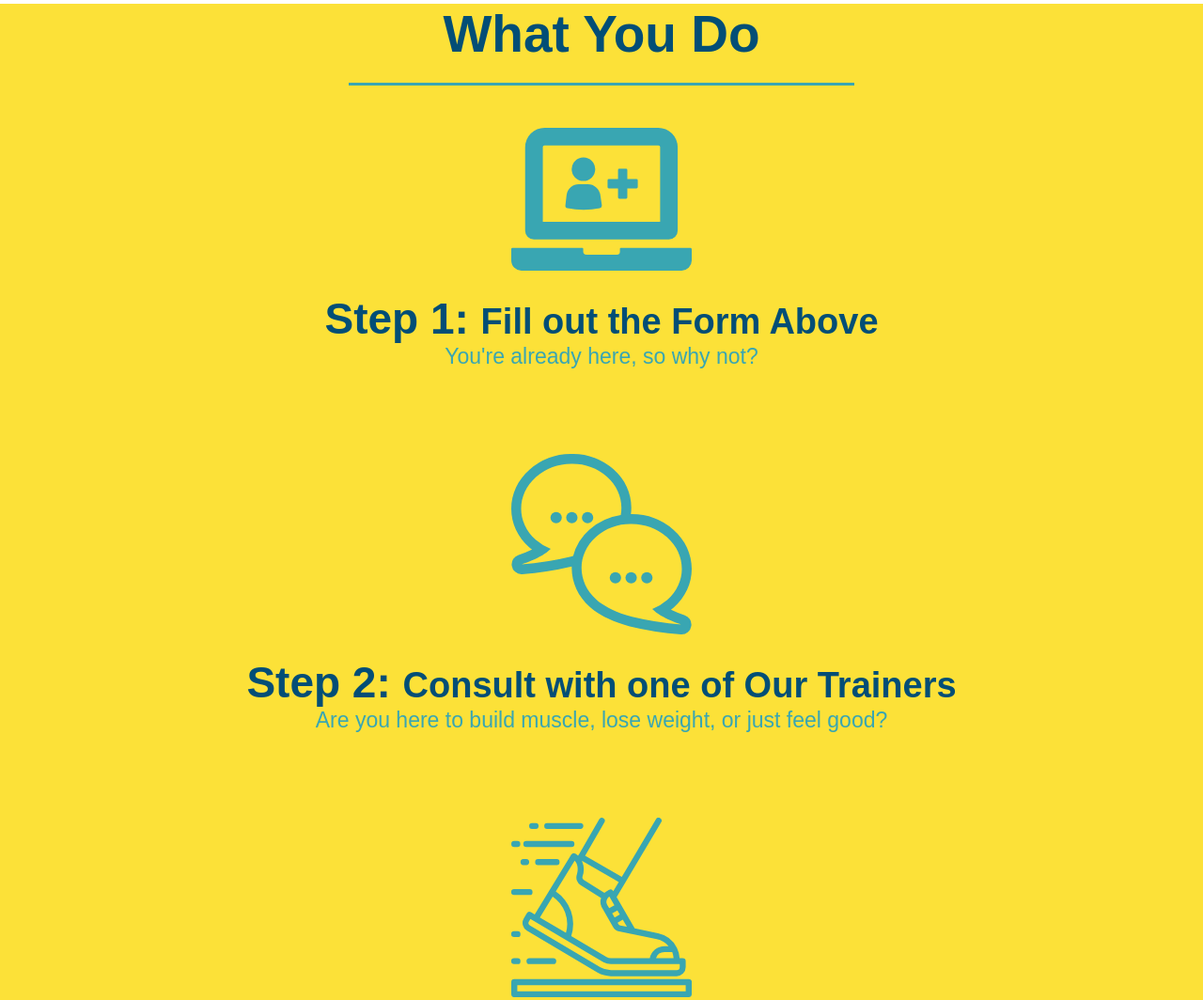
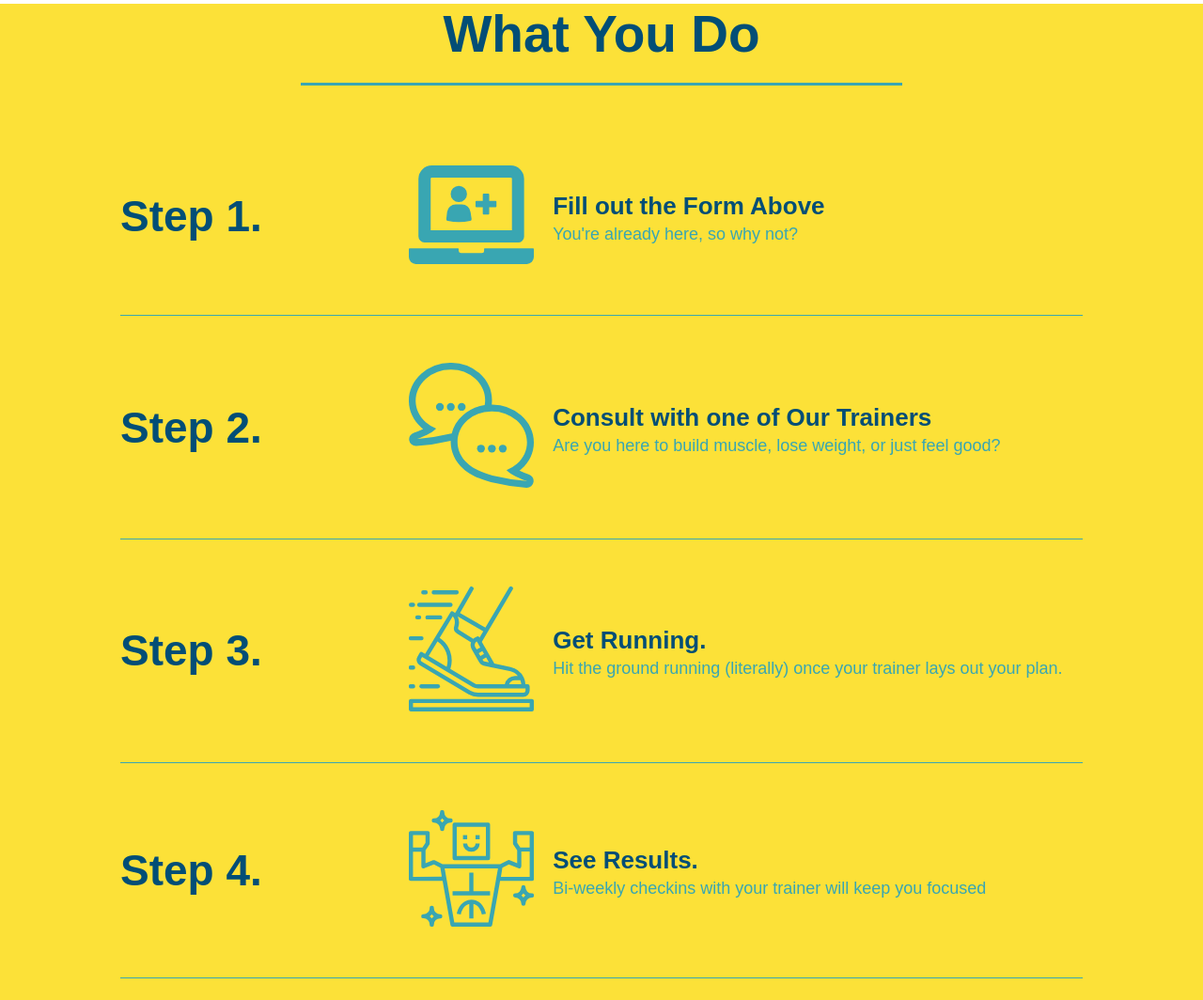
Before and after one commit to rokamba/run-buddy, a plain HTML site: page index.html in a window 1280 px wide. Shown: the part 843-1907 px from the top of the page at 94% size. Drawn offline with Linux system fonts and the light colour scheme.

Commit message:
add flexbox to the steps

```diff
--- a/assets/css/style.css
+++ b/assets/css/style.css
@@ -155,9 +155,6 @@ footer a {
     font-size: 16px;
 }
 
-.intro {
-    text-align: center;
-}
 
 
 .intro p {
@@ -166,34 +163,57 @@ footer a {
     width: 80%;
     font-size: 20px;
     margin: 0 auto;
+    text-align: center
 }
+.steps {
 
-.steps {
-    text-align: center;
     background: #fce138;
 }
 
-.steps div {
-    margin-bottom: 80px;
+.step {
+    margin: 50px auto;
+    padding-bottom: 50px;
+    width: 80%;
+    border-bottom: 1px solid #39a6b2;
+    display: flex;
+    flex-wrap: wrap;
+    align-items: center;
+    justify-content: space-between;
+  }
+
+.step h3 {
+    color: #024e76;
+    font-size: 46px;
+    flex: 1 30%;
 }
 
-.steps img {
-    width: 15%;
-    margin: 10px 0;
-}
-.steps h3 {
-    color: #024e76;
-    font-size: 46px;
-    margin-top: 10px;
+.step-info  {
+    flex: 2 70%;
+    display: flex;
+    flex-wrap: wrap;
+    align-items: center;
 }
 
-.steps p {
-    color: #39a6b2;
-    font-size: 23px;
+.step-img {
+    flex: 1 12%;
+    margin-right: 20px;
+}
+.step-img img {
+    max-width: 100%;
 }
 
-.steps span {
-    font-size: 38px;
+.step-text {
+    flex: 12;
+}
+
+.step-text p {
+    color: #39a6b2;
+    font-size: 18px;
+}
+.step-text h4 {
+    font-size: 26px;
+    line-height: 1.5;
+    color: #024e76;
 }
 
 .section-title {
@@ -203,6 +223,10 @@ footer a {
     padding: 0 100px 20px 100px;
     display: inline-block;
     border-bottom: 3px solid;
+    padding-bottom: 20px;
+    text-align: center;
+    margin: 0 auto 35px auto;
+    width: 50%;
 }
 .primary-border {
     border-color: #fce138;
@@ -213,7 +237,7 @@ footer a {
 }
 
 .trainers {
-    text-align: center;
+
 }
 
 .trainer {
@@ -240,6 +264,10 @@ footer a {
 
 .text-right {
     text-align: right;
+}
+
+.flex-row {
+    display: flex;
 }
 
 .trainer-bio h3 {
--- a/index.html
+++ b/index.html
@@ -78,48 +78,89 @@
 
         <!--"what we do" section-->
         <section id="what-we-do" class="intro">
+            <div class="flex-row">
+             <h2 class="section-title primary-border">
+                 What We Do
+             </h2>
 
-            <h2 class="section-title primary-border">What We Do</h2>
+            </div>
+            <div class="flex-row">
 
             <p>
                 butcher selfies chambray shabby chic gentrify readymade yr Echo Park XOXO Tumblr normcore Banksy direct trade Blue Bottle chillwave you probably haven't heard of them single-origin coffee Vice fanny pack fixie Odd Future Austin fingerstache pickled twee synth Wes Anderson Thundercats viral bitters flannel meggings narwhal Marfa Schlitz sustainable Intelligentsia umami deep v craft
 
             </p>
+            </div>
 
         </section>
 
         <!--"what you do" Section-->
         <section id="what-you-do" class="steps">
-
+            <div class="flex-row">
               <h2 class="section-title secondary-border">What You Do</h2>
+            </div>
 
 
-            <div>
+
+            <div class="step">
+                <h3>Step 1.</h3>
+                    <div class="step-info">
+                        <div class="step-img">
                             <img    src="./assets/images/step-1.svg" alt="" />
-                <h3>Step 1: <span>Fill out the Form Above</span></h3>
+                        </div>
+                        <div class="step-text">
+                            <h4>Fill out the Form Above</h4>
                             <p>You're already here, so why not?</p>
                         </div>
-            <div>
+                    </div>
+            </div>
+
+            <div class="step">
+                <h3>Step 2.</h3>
+                    <div class="step-info">
+                        <div class="step-img">
                             <img    src="./assets/images/step-2.svg" alt="" />
-                <h3>Step 2: <span>Consult with one of Our Trainers</span></h3>
+                        </div>
+                        <div class="step-text">
+                            <h4>Consult with one of Our Trainers</h4>
                             <p>Are you here to build muscle, lose weight, or just feel good?</p>
                         </div>
-            <div>
+                    </div>
+            </div>
+
+            <div class="step">
+                <h3>Step 3.</h3>
+                    <div class="step-info">
+                        <div class="step-img">
                             <img    src="./assets/images/step-3.svg" alt="" />
-                <h3>Step 3: <span>Get Running.</span></h3>
+                        </div>
+                        <div class="step-text">
+                            <h4>Get Running.</h4>
                             <p>Hit the ground running (literally) once your trainer lays out your plan.</p>
                         </div>
-            <div>
+                    </div>
+            </div>
+
+            <div class="step">
+                <h3>Step 4.</h3>
+                    <div class="step-info">
+                        <div class="step-img">
                             <img    src="./assets/images/step-4.svg" alt="" />
-                <h3>Step 4: <span>See Results.</span></h3>
+                        </div>
+                        <div class="step-text">
+                            <h4>See Results.</h4>
                             <p>Bi-weekly checkins with your trainer will keep you focused</p>
                         </div>
-        </section>
+                    </div>
+            </div>
+
 
         <!--"meet the trainers" section-->
         <section id="your-trainers" class="trainers">
+            <div class="flex-row">
+              <h2 class="section-title primary-border">Meet The Trainers</h2>
+            </div>
 
-            <h2 class="section-title primary-border">Meet The Trainers</h2>
             <article class="trainer">
                 <img src="./assets/images/trainer-1.jpg" alt="Arron Stephen in his workout clothes, ready to pump iron"/>
                 <div class="trainer-bio text-left">
@@ -164,8 +205,10 @@
 
         <!--"reach out" section-->
         <section id="reach-out" class="contact">
+            <div class="flex-row">
+              <h2 class="section-title secondary-border">Reach Out</h2>
+            </div>
 
-            <h2 class="section-title secondary-border">Reach Out</h2>
             <div class="contact-info">
                 <iframe src="https://www.google.com/maps/embed?pb=!1m18!1m12!1m3!1d3352.6633861809714!2d-97.05525368444334!3d32.82768288095682!2m3!1f0!2f0!3f0!3m2!1i1024!2i768!4f13.1!3m3!1m2!1s0x864e80fc52499741%3A0xb18e9b1d53309556!2sHartsfield%20Pl%2C%20Fort%20Worth%2C%20TX%2076155!5e0!3m2!1sen!2sus!4v1634506955595!5m2!1sen!2sus" width="400" height="400" style="border:0;" allowfullscreen="" loading="lazy"></iframe>
 
```
Lines whose indentation alone changed are shown as unchanged.
